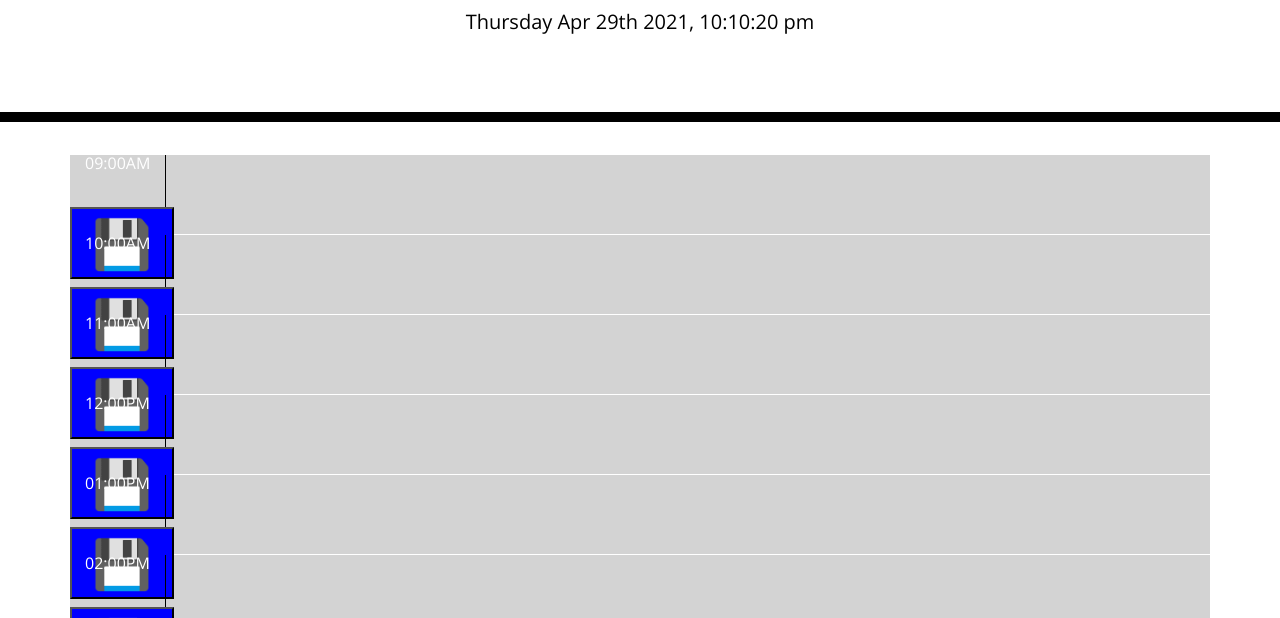
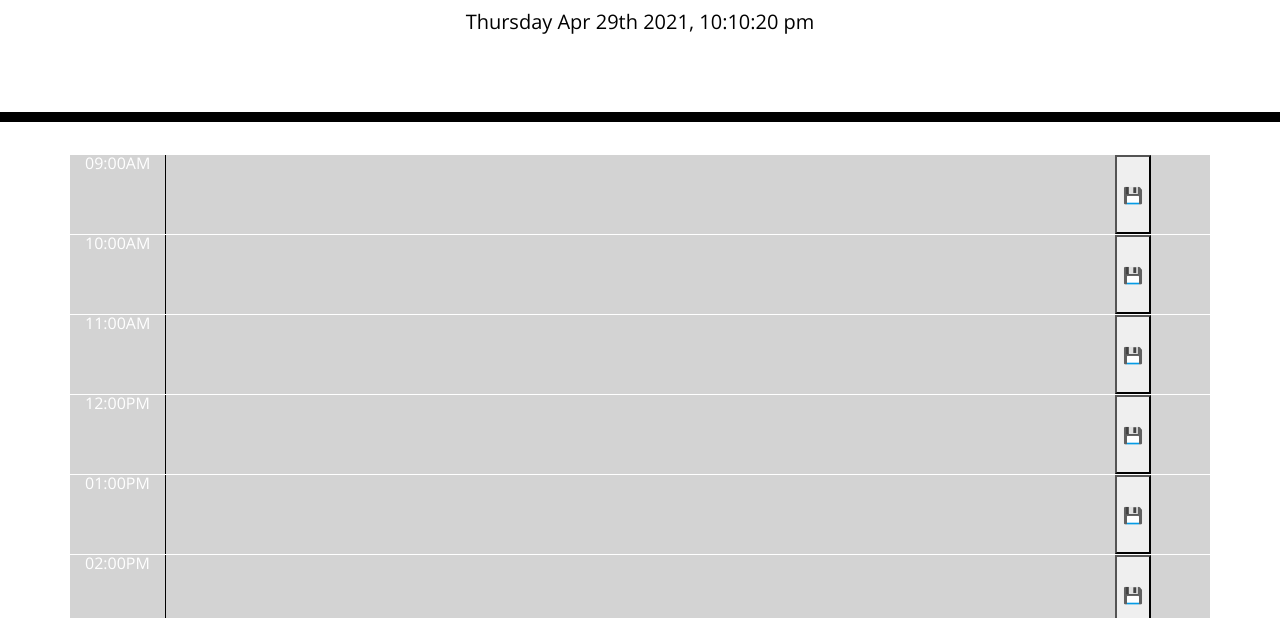
Before and after one commit to DaneEnright/APIs-Work-Day-Scheduler, a plain HTML site: page index.html in a window 1280 px wide. Shown: the part 182-800 px from the top of the page. Drawn offline with nearby package versions, Linux system fonts and the light colour scheme.

```diff
--- a/assets/scripts.js
+++ b/assets/scripts.js
@@ -92,18 +92,13 @@ $(document).ready(function () {
 
   //display items in local storage into time blocks
 
-  $("hour-9 .description").val(localStorage.getItem("hour-9"));
-  $("hour-10 .description").val(localStorage.getItem("hour-10"));
-  $("hour-11 .description").val(localStorage.getItem("hour-11"));
-  $("hour-12 .description").val(localStorage.getItem("hour-12"));
-  $("hour-13 .description").val(localStorage.getItem("hour-13"));
-  $("hour-14 .description").val(localStorage.getItem("hour-14"));
-  $("hour-15 .description").val(localStorage.getItem("hour-15"));
-  $("hour-16 .description").val(localStorage.getItem("hour-16"));
-  $("hour-17 .description").val(localStorage.getItem("hour-17"));
-
-
-
-
-
+  $("#hour-09 .description").val(localStorage.getItem("hour-09"));
+  $("#hour-10 .description").val(localStorage.getItem("hour-10"));
+  $("#hour-11 .description").val(localStorage.getItem("hour-11"));
+  $("#hour-12 .description").val(localStorage.getItem("hour-12"));
+  $("#hour-13 .description").val(localStorage.getItem("hour-13"));
+  $("#hour-14 .description").val(localStorage.getItem("hour-14"));
+  $("#hour-15 .description").val(localStorage.getItem("hour-15"));
+  $("#hour-16 .description").val(localStorage.getItem("hour-16"));
+  $("#hour-17 .description").val(localStorage.getItem("hour-17"));
 });
--- a/assets/style.css
+++ b/assets/style.css
@@ -70,8 +70,8 @@ body {
   transition: all 0.3s ease-in-out;
 }
 
-  button {
+/* button {
     padding: 10px 20px 10px;
     background-color: blue;
     font-size: 3em;
-  }
+  } */
```
Lines whose indentation alone changed are shown as unchanged.
